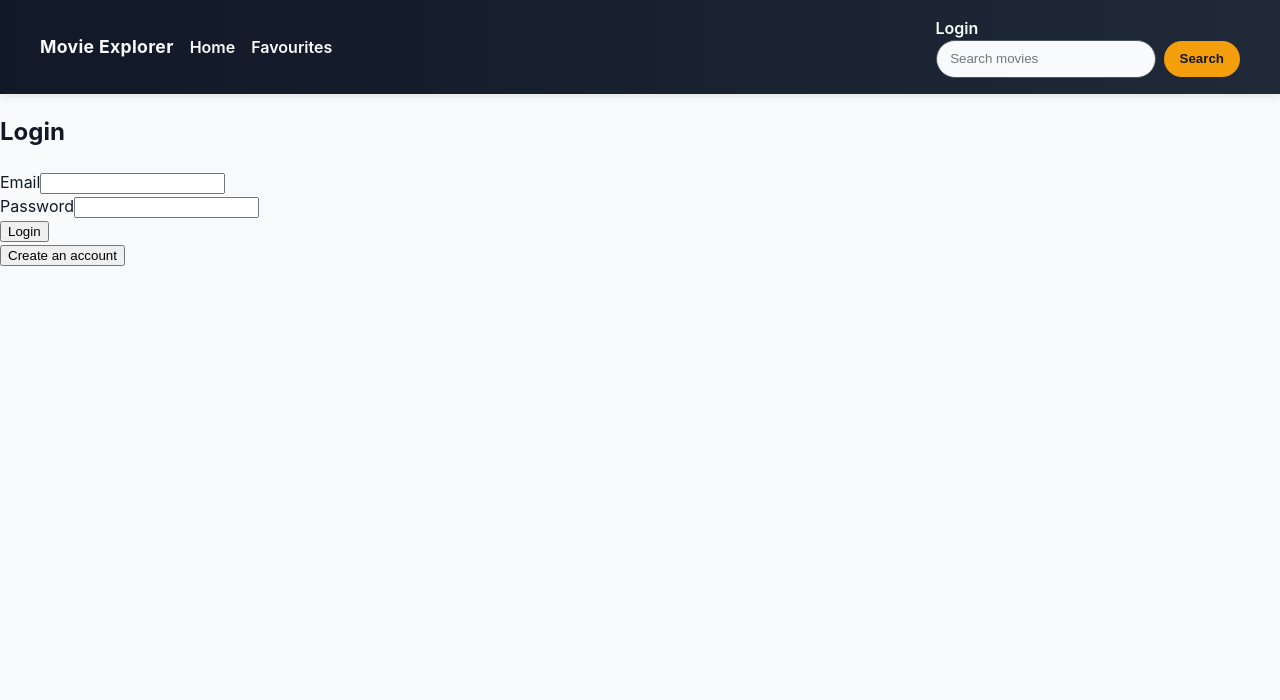
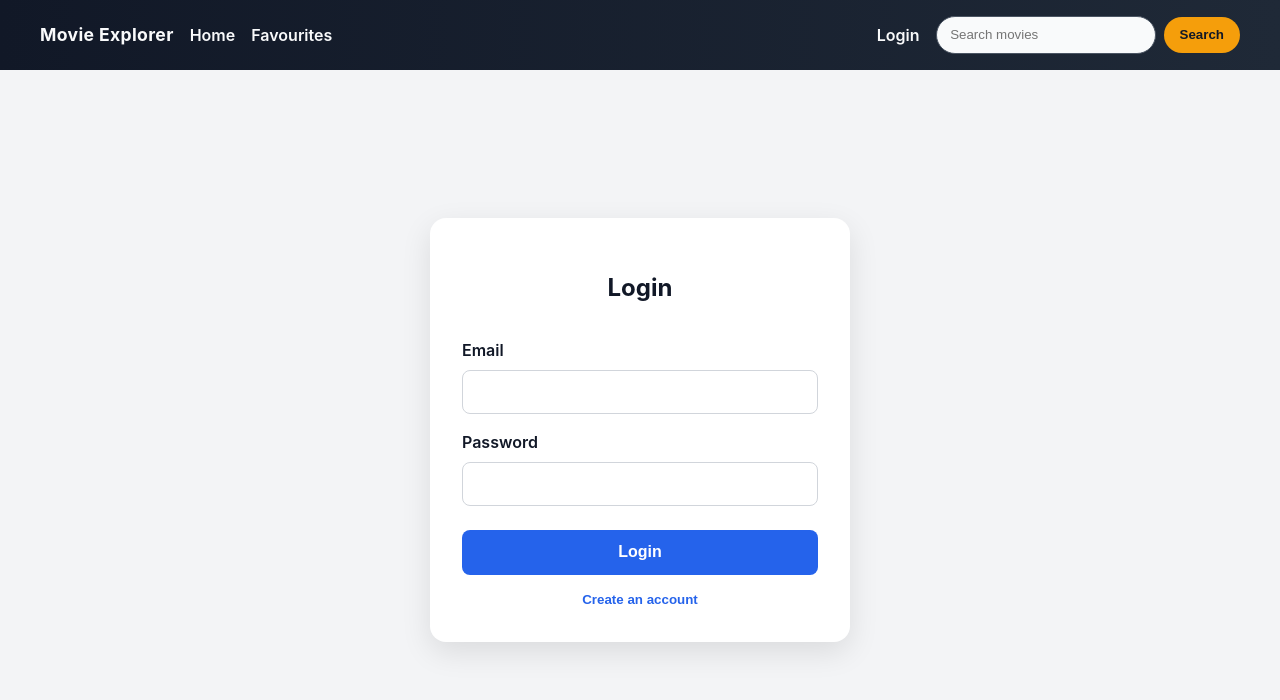
Before and after one commit to alpobanerjee374-prog/ai-capstone1, a React (Vite) app: page /auth in a window 1280 px wide. Shown: the top 700 px of the page. Built offline with nearby package versions, Linux system fonts and the light colour scheme; no server answers.

Commit message:
style: improve authentication page UI

```diff
--- a/src/components/Header.css
+++ b/src/components/Header.css
@@ -33,6 +33,13 @@
   display: flex;
   gap: 1rem;
   align-items: center;
+}
+
+.header__actions {
+  display: flex;
+  align-items: center;
+  gap: 1rem;
+  flex-wrap: wrap;
 }
 
 .header__link {
@@ -98,6 +105,11 @@
     justify-content: space-between;
   }
 
+  .header__actions {
+    width: 100%;
+    justify-content: space-between;
+  }
+
   .header__form {
     width: 100%;
   }
--- /dev/null
+++ b/src/pages/Auth/AuthView.css
@@ -0,0 +1,87 @@
+.auth {
+  min-height: calc(100vh - 80px);
+  display: flex;
+  justify-content: center;
+  align-items: center;
+  background: #f3f4f6;
+  padding: 2rem;
+}
+
+.auth__card {
+  width: 100%;
+  max-width: 420px;
+  background: #ffffff;
+  padding: 2rem;
+  border-radius: 16px;
+  box-shadow: 0 10px 30px rgba(0, 0, 0, 0.1);
+}
+
+.auth__title {
+  text-align: center;
+  margin-bottom: 2rem;
+  color: #111827;
+}
+
+.auth__form {
+  display: flex;
+  flex-direction: column;
+  gap: 1rem;
+}
+
+.auth__field {
+  display: flex;
+  flex-direction: column;
+}
+
+.auth__label {
+  margin-bottom: 0.5rem;
+  font-weight: 600;
+}
+
+.auth__input {
+  padding: 0.75rem;
+  border: 1px solid #d1d5db;
+  border-radius: 8px;
+  font-size: 1rem;
+}
+
+.auth__input:focus {
+  outline: none;
+  border-color: #f59e0b;
+  box-shadow: 0 0 0 3px rgba(245, 158, 11, 0.2);
+}
+
+.auth__button {
+  margin-top: 0.5rem;
+  padding: 0.85rem;
+  border: none;
+  border-radius: 8px;
+  background: #2563eb;
+  color: white;
+  font-size: 1rem;
+  font-weight: 600;
+  cursor: pointer;
+}
+
+.auth__button:hover {
+  background: #1d4ed8;
+}
+
+.auth__switch {
+  width: 100%;
+  margin-top: 1rem;
+  background: transparent;
+  border: none;
+  color: #2563eb;
+  cursor: pointer;
+  font-weight: 600;
+}
+
+.auth__switch:hover {
+  text-decoration: underline;
+}
+
+.auth__error {
+  color: #dc2626;
+  font-size: 0.9rem;
+}
--- a/src/pages/Auth/AuthView.tsx
+++ b/src/pages/Auth/AuthView.tsx
@@ -1,5 +1,6 @@
 import { type ReactElement } from 'react'
 import { useAuthViewModel } from './useAuthViewModel'
+import './AuthView.css'
 
 export function AuthView(): ReactElement {
     const {
@@ -19,18 +20,24 @@ export function AuthView(): ReactElement {
         mode === 'login' ? 'Create an account' : 'Sign in instead'
 
     return (
-    <section>
-      <h1>{heading}</h1>
+        <section className="auth">
+            <div className="auth__card">
+                <h1 className="auth__title">{heading}</h1>
 
                 <form
+                    className="auth__form"
                     onSubmit={(event) => {
                         event.preventDefault()
                         void handleSubmit()
                     }}
                 >
-        <div>
-          <label htmlFor="email">Email</label>
+                    <div className="auth__field">
+                        <label className="auth__label" htmlFor="email">
+                            Email
+                        </label>
+
                         <input
+                            className="auth__input"
                             id="email"
                             type="email"
                             value={email}
@@ -41,15 +48,21 @@ export function AuthView(): ReactElement {
                         />
                     </div>
 
-        <div>
-          <label htmlFor="password">Password</label>
+                    <div className="auth__field">
+                        <label className="auth__label" htmlFor="password">
+                            Password
+                        </label>
+
                         <input
+                            className="auth__input"
                             id="password"
                             type="password"
                             value={password}
                             onChange={(event) => setPassword(event.target.value)}
                             autoComplete={
-              mode === 'login' ? 'current-password' : 'new-password'
+                                mode === 'login'
+                                    ? 'current-password'
+                                    : 'new-password'
                             }
                             required
                             minLength={6}
@@ -57,20 +70,30 @@ export function AuthView(): ReactElement {
                         />
                     </div>
 
-        {error && <p role="alert">{error}</p>}
+                    {error && (
+                        <p className="auth__error" role="alert">
+                            {error}
+                        </p>
+                    )}
 
-        <button type="submit" disabled={loading}>
+                    <button
+                        className="auth__button"
+                        type="submit"
+                        disabled={loading}
+                    >
                         {loading ? 'Loading...' : heading}
                     </button>
                 </form>
 
                 <button
+                    className="auth__switch"
                     type="button"
                     onClick={toggleMode}
                     disabled={loading}
                 >
                     {toggleLabel}
                 </button>
+            </div>
         </section>
     )
 }
```
Lines whose indentation alone changed are shown as unchanged.
